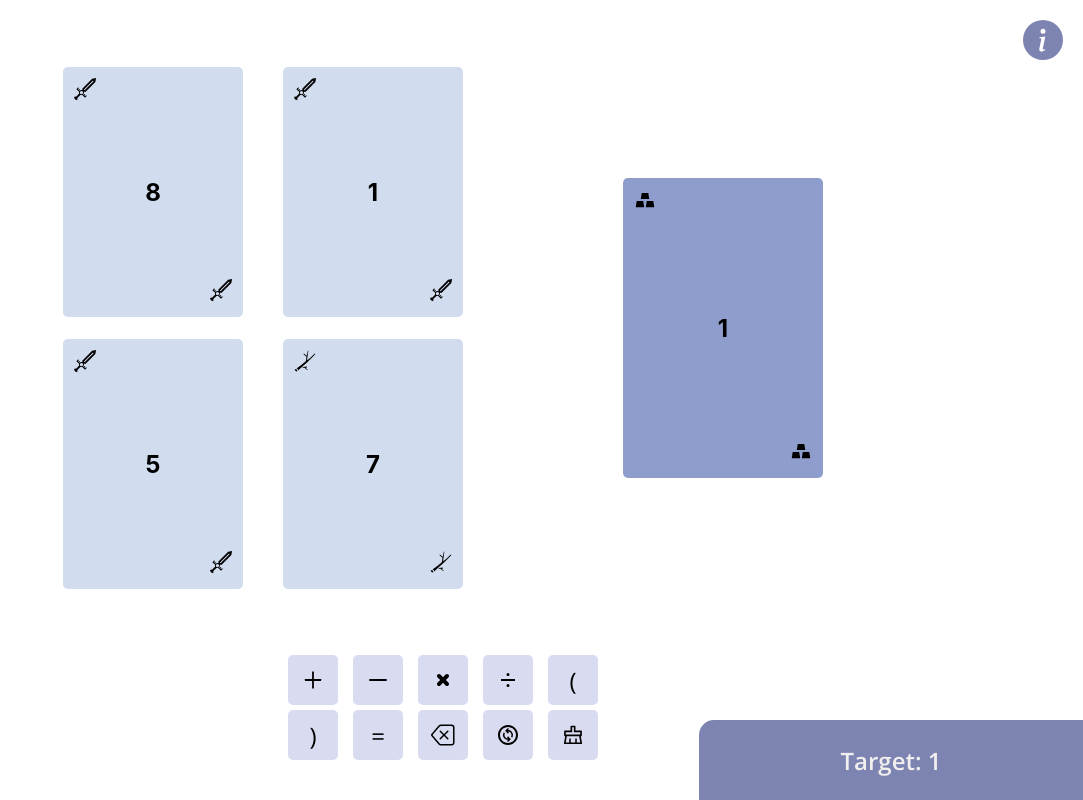
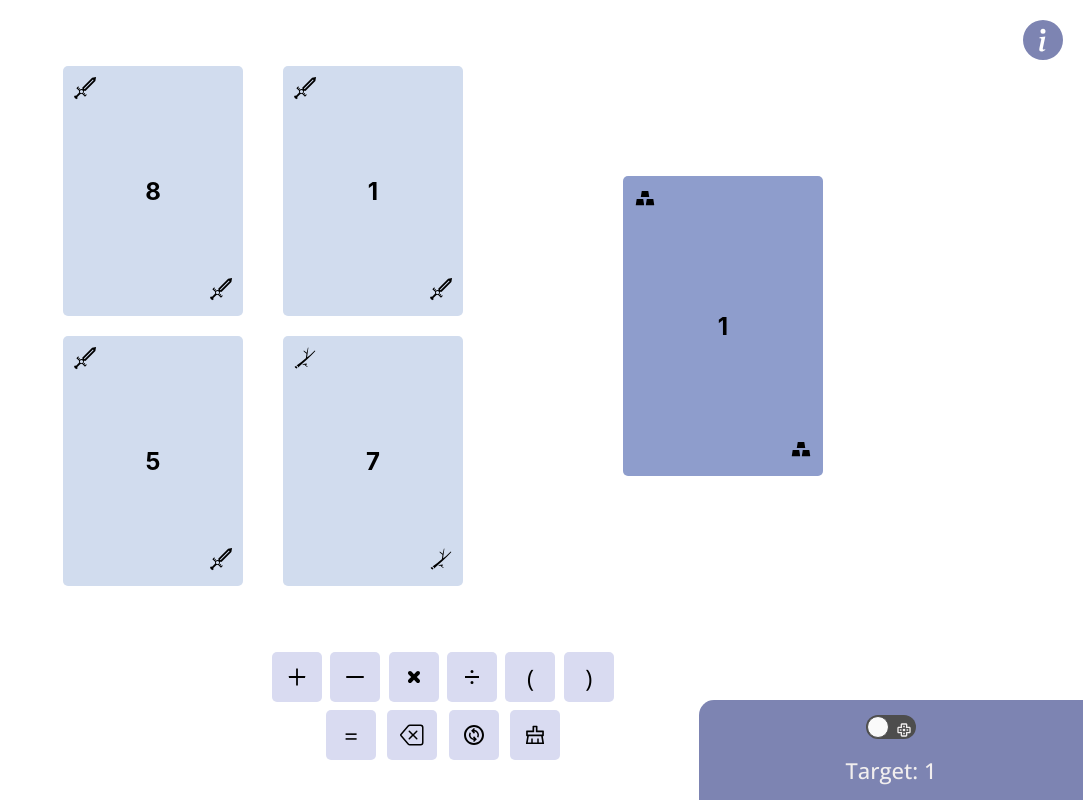
Before and after one commit to fabroo/cripta_front, a React (Create React App) app in the folder cripta/: page / in a window 1280 px wide. Shown: the whole page, without its empty margins (197-1280 px from the left). Built offline with nearby package versions, Linux system fonts and the light colour scheme.

Commit message:
keyboard & UI

```diff
--- a/cripta/package.json
+++ b/cripta/package.json
@@ -12,6 +12,7 @@
     "react-dom": "^17.0.2",
     "react-icons": "^4.3.1",
     "react-scripts": "5.0.0",
+    "react-toggle": "^4.1.2",
     "web-vitals": "^2.1.2"
   },
   "scripts": {
--- a/cripta/src/App.css
+++ b/cripta/src/App.css
@@ -4,7 +4,17 @@
   padding: 0;
   box-sizing: border-box;
   font-family: 'Open Sans', sans-serif;
+  -webkit-tap-highlight-color: transparent;
+  -webkit-touch-callout: none;
+  -webkit-user-select: none;
+  -khtml-user-select: none;
+  -moz-user-select: none;
+  -ms-user-select: none;
+  user-select: none;
+  outline: none !important;
+
 }
+
 
 .tablero{
   display:grid;
@@ -76,18 +86,62 @@
   display: flex;
 }
 .operationBoard{
-  display:grid;
-    grid-template-columns: 1fr 1fr 1fr 1fr 1fr;
-    grid-template-rows: 1fr 1fr;
+    display:flex;
     z-index: 999;
-    grid-column-gap: 15px;
-    grid-row-gap: 5px;
     padding-bottom: 2.5rem;
+    flex-direction: column;
+    width: 350px;
+    align-items: center;
+    justify-content: center
+  }
+  .firstRow, .secondRow{
+    display: flex;
+    width: 100%;
+    flex-direction: row;
+    align-items: center;
+    justify-content: space-around;
+}
+.secondRow{
+  margin-top: .5rem;
+  width: 70%;
 }
 .operation{
   font-size: 24px;
   margin:auto;
 
+}
+.keyboardBoard{
+  display:flex;
+  justify-content: center;
+  align-items:center;
+  margin-top: 3rem;
+  margin-bottom: 3.5rem;
+}
+.submit{
+  width:50px;
+  height:50px;
+  border-radius:50%;
+  background-color: #D9DBF1;
+  cursor: pointer;
+  display: flex;
+  transition: all .3s;
+  justify-content: center;
+  align-items:center;
+  margin-left: 1rem;
+}
+.submit:hover{
+  background-color: #8E9DCC;
+  transform:scale(1.1);
+}
+
+.keyboard{
+  width: 300px;
+  height:50px;
+  border-radius: 25px;
+  border:3px solid #D9DBF1;
+  text-align: center;
+  font-weight: 700;
+  font-size: 16px;
 }
 .valor{
   position: absolute;
@@ -145,17 +199,19 @@
   right: 0;
   border-top-left-radius: 15px;
   width: 30%;
-  height:80px;
+  height:100px;
   background-color: #7D84B2;
   color: rgb(241, 238, 238);
   display: flex;
   justify-content: center;
   align-items:center;
+  flex-direction: column;
 }
 
 .calculation{
-  font-size: 24px;
-  font-weight: 600;
+  font-size: 22px;
+  font-weight: 500;
+  margin-top: 1rem;
 }
 
 .infoBtn:hover{
@@ -191,17 +247,7 @@
 
 /*PHONE DISPLAY */
 @media (max-width: 600px) {
-  *{
-    -webkit-tap-highlight-color: transparent;
-    -webkit-touch-callout: none;
-    -webkit-user-select: none;
-    -khtml-user-select: none;
-    -moz-user-select: none;
-    -ms-user-select: none;
-    user-select: none;
-    outline: none !important;
 
-  }
 
   .resultCardUnFlipped{
     height: 80px !important;
--- a/cripta/src/App.js
+++ b/cripta/src/App.js
@@ -6,8 +6,14 @@ import Info from './Components/Info'
 import axios from 'axios';
 import ReactCardFlip from 'react-card-flip';
 import Palo from './Components/Palo'
+import Toggle from 'react-toggle'
+import { BsKeyboard } from 'react-icons/bs'
+import { BiJoystickButton } from 'react-icons/bi'
+import { AiOutlineSend } from 'react-icons/ai'
+import "react-toggle/style.css"
 
 function App() {
+  const URL = 'https://cripta.herokuapp.com';
 
   const checkIfDuplicateExists = (arr) => {
     return new Set(arr).size !== arr.length
@@ -29,8 +35,6 @@ function App() {
     return cards;
   }
 
-  const URL = 'https://cripta.herokuapp.com';
-
   const [cards, setCards] = useState(randomCards(5));
   const [pressed, setPressed] = useState([false, false, false, false]);
   const [calculation, setCalculation] = useState("");
@@ -39,7 +43,9 @@ function App() {
   const [isFlipped, setIsFlipped] = useState(false);
   const [steps, setSteps] = useState([]);
   const [duplicateIdxs, setDuplicateIdxs] = useState([]);
-
+  const [processed, setProcessed] = useState("");
+  const [specialCard, setSpecialCard] = useState(false);
+  const [keyboardActive, setKeyboardActive] = useState(false);
   useEffect(() => {
     let flipCards = setTimeout(() => setIsFlipped(true), 500);
     return () => {
@@ -47,18 +53,74 @@ function App() {
     }
   }, [])
 
+  const handleChange = (e) => {
+    let operators = "[\*\+/\(\)-]";
+    let numbers = cards.map(card => card.valor).slice(0, 4);
+    let input = e.target.value;
+    let lastNumber = "";
+
+    for (let char = input.length - 1; char >= 0; char--) {
+      if (!input[char].match(operators)) {
+        lastNumber += input[char];
+      }
+      else {
+        break;
+      }
+    }
+    lastNumber = lastNumber.split("").reverse().join("");
+
+    if (lastNumber == 1 && !specialCard) {
+      setSpecialCard(true);
+      setProcessed(input)
+      return;
+    }
+    else if (lastNumber == 1 && specialCard) {
+      setSpecialCard(false);
+      setProcessed(input)
+      return;
+    }
+
+    let countInput = input.split(/[\*\+/\(\)-]/g).map(item => parseInt(item) == parseInt(lastNumber)).filter(Boolean).length;
+    let numbersToStrings = numbers.map(number => number.toString());
+    let countNumbers = 0;
+
+    for (let nS = 0; nS < numbersToStrings.length; nS++) {
+      countNumbers = numbersToStrings[nS].includes(lastNumber) ? countNumbers += 1 : countNumbers;
+    }
+
+    lastNumber = parseInt(lastNumber);
+
+    // en el else if se le puede poner un && !input[input.length - 2]?.match(/[\+\/\*-]/g)
+    if ((specialCard && (lastNumber == 1 || lastNumber == 2 || lastNumber == 0))) {
+      setSpecialCard(false);
+      setProcessed(input);
+    }
+    else if ((input[input.length - 1]?.match(operators)) || (numbers.includes(parseInt(lastNumber)) && (countInput <= countNumbers)) || !input[input.length - 1]) {
+      setProcessed(input);
+    }
+  }
+
   const removeLast = () => {
-    console.log("removed")
-    console.log("STEPS", steps)
     if (steps.length == 0) {
       alert("Ni empezaste chanta")
     }
     else {
+      let last_type;
+
+      if (steps[steps.length - 2]) {
+        last_type = steps[steps.length - 2].type
+      }
+      else {
+        last_type = null
+      }
+
       let last_step = steps.pop()
-      setLastType(last_step.type)
+
+      setLastType(last_type)
+
       if (last_step.type == "num") {
-        for (let i = 0; i < cards.length - 1; i++) {
-          if (cards[i].valor == last_step.valor) {
+        for (let i = 0; i < 4; i++) {
+          if (cards[i].valor == last_step.valor && pressed[i] == true) {
             if (!duplicateIdxs.includes(i)) {
               let temp = pressed;
               temp[i] = false;
@@ -102,7 +164,7 @@ function App() {
   }
 
   const pressCard = (idx) => {
-    if (!pressed[idx] && lastType != "num") {
+    if (!pressed[idx] && lastType != "num" && !keyboardActive) {
       let temp = pressed;
       temp[idx] = true;
       setPressed(temp);
@@ -129,21 +191,29 @@ function App() {
     }
   }
 
-  const calculateCripta = async () => {
-    if (pressed.includes(false)) {
-      alert("No se puede calcular hasta que todas las cartas esten presionadas")
+  const calculateCripta = async (from) => {
+    if ((!from == "keyboard" && pressed.includes(false)) || (from == "keyboard" && processed.length == 0)) {
+      alert("Completá la partida campeón")
     }
     else {
       try {
-        let result = eval(calculation);
+        let result = eval(from == "keyboard" ? processed : calculation);
 
         if (result == cards[cards.length - 1].valor) {
           setCalculation("Correcto!");
           setCounter(counter + 1);
+
+          let combination = from == "keyboard" ? processed : calculation;
+          console.log("combination", combination.split(/[\+\*\/\(\)-]/g).map(item => item.length > 0).filter(Boolean).length)
+
+          if (combination.split(/[\+\*\/\(\)-]/g).map(item => item.length > 0).filter(Boolean).length != 4) {
+            throw "Error en la combinacion"
+          }
+
           let res = await axios.post(`${URL}/newCombination`, {
             cards: [cards[0].valor, cards[1].valor, cards[2].valor, cards[3].valor],
             target: cards[4].valor,
-            combination: calculation
+            combination
           })
 
           if (!res.data.error) {
@@ -158,6 +228,7 @@ function App() {
             setPressed([false, false, false, false]);
             setLastType("result");
             setIsFlipped(false);
+            setProcessed("");
             setTimeout(() => {
               setCards(randomCards(5));
               setIsFlipped(true);
@@ -169,12 +240,14 @@ function App() {
           setTimeout(() => {
             setCalculation("");
             setPressed([false, false, false, false]);
+            setProcessed("");
             setLastType("result");
           }, 2000);
         }
 
       } catch (error) {
-        alert("Error en la operacion")
+        console.log(error)
+        alert("Fijate que hayas usado los operadores correctamente o que la combinacion sea correcta")
         setCalculation("");
         setPressed([false, false, false, false]);
         setLastType("result");
@@ -188,13 +261,23 @@ function App() {
       <Info />
       <Tablero
         operation={<>
-          <div className="operationBoard">
+          {keyboardActive ? (
+            <div className="keyboardBoard">
+              <input className="keyboard" value={processed} onChange={(e) => handleChange(e)} type="text" placeholder="a * b / c..." />
+              <div onClick={() => calculateCripta("keyboard")} className="submit">
+                <AiOutlineSend size={24} />
+              </div>
+            </div>
+          ) : (<div className="operationBoard">
+            <div className="firstRow">
               <Operation handleChange={(val) => updateCalculation(val)} type="suma" />
               <Operation handleChange={(val) => updateCalculation(val)} type="resta" />
               <Operation handleChange={(val) => updateCalculation(val)} type="multiplicacion" />
               <Operation handleChange={(val) => updateCalculation(val)} type="division" />
               <Operation handleChange={(val) => updateCalculation(val)} type="par_open" />
               <Operation handleChange={(val) => updateCalculation(val)} type="par_close" />
+            </div>
+            <div className="secondRow">
               <Operation handleChange={() => calculateCripta()} type="igual" />
               <Operation handleChange={() => removeLast()} type="back" />
               <Operation handleChange={() => shuffle()} type="shuffle" />
@@ -204,6 +287,7 @@ function App() {
                 setLastType("result");
               }} type="clear" />
             </div>
+          </div>)}
         </>}
 
         result={
@@ -238,12 +322,23 @@ function App() {
       </Tablero>
 
       <div className="bottomContainer">
-        <p className="calculation">{calculation ? calculation : `Target: ${cards[cards.length - 1].valor}`}</p>
+        <Toggle
+          defaultChecked={keyboardActive}
+          icons={{
+            checked: <BsKeyboard />,
+            unchecked: <BiJoystickButton />,
+          }}
+          className='toggle'
+          onChange={() => {
+            setKeyboardActive(!keyboardActive);
+            setProcessed("");
+            setCalculation("");
+            setPressed([false,false,false,false]);
+            setLastType("result");
+        }} />
+        <p id="calculation" className="calculation">{calculation ? calculation : `Target: ${cards[cards.length - 1].valor}`}</p>
       </div>
-      {/*
-      <div className="counter">
-        {counter > 0 ? `Completaste ${counter} seguidas` : ""}
-      </div> */}
+
     </>
   );
 }
```
Also changed, not shown: 1 other file (tests, documents, lock files or other folders). Lines whose indentation alone changed are shown as unchanged.
